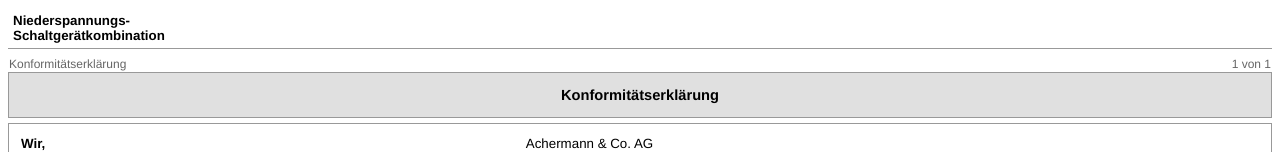
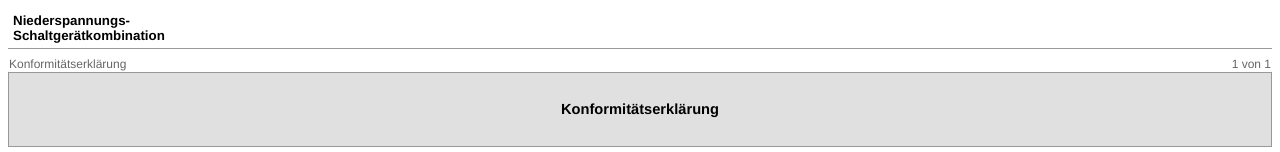
Before and after one commit to Abeni883/whs_app_dev, a Python web app: template templates/stuecknachweis/pdf_konformitaet.html in a window 1280 px wide. Shown: the top 152 px of the page. Run offline with Jinja, Linux system fonts and the light colour scheme; the template is opened without the code that fills it, so the values that code supplies are empty.

Commit message:
fix: PDF Titel-Box vergrössert und vertikal zentriert
Co-Authored-By: Claude Opus 4.6 (1M context) <noreply@anthropic.com>

```diff
--- a/templates/stuecknachweis/pdf_konformitaet.html
+++ b/templates/stuecknachweis/pdf_konformitaet.html
@@ -97,7 +97,7 @@
 <!-- TITELZEILE -->
 <table style="width: 100%; border: 1px solid #999; border-collapse: collapse;">
     <tr>
-        <td style="text-align: center; font-weight: bold; font-size: 11pt; background-color: #e0e0e0; padding: 0; line-height: 3;">
+        <td style="text-align: center; font-weight: bold; font-size: 11pt; background-color: #e0e0e0; padding: 0; line-height: 5;">
             Konformit&auml;tserkl&auml;rung
         </td>
     </tr>
```
